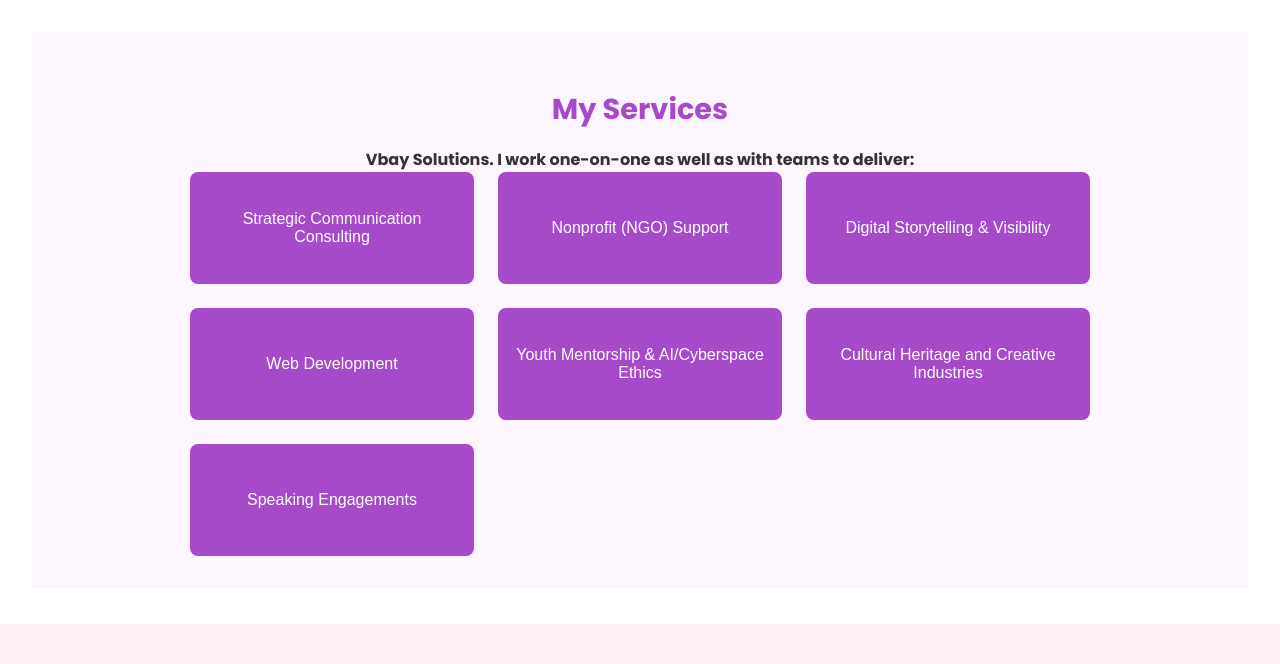
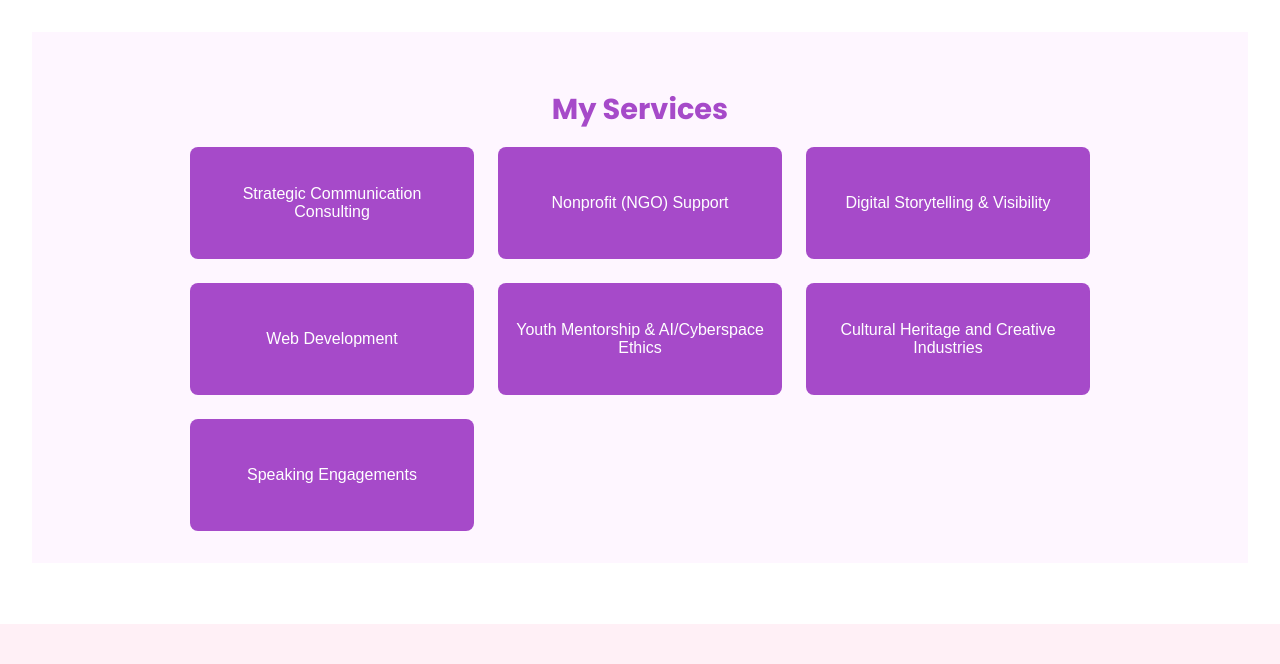
Before and after one commit to githuber-234/Nneka-Portfolio, a Django app: page /services/ in a window 1280 px wide. Shown: the part 100-764 px from the top of the page. Run offline with Django 5.2, Linux system fonts and the light colour scheme.

Commit message:
Update services.html

```diff
--- a/portfolio/templates/portfolio/services.html
+++ b/portfolio/templates/portfolio/services.html
@@ -6,7 +6,6 @@
 />
 <section class="services">
   <h2>My Services</h2>
-  <span class="services-span"><strong>Vbay Solutions. I work one-on-one as well as with teams to deliver:</strong></span>
   <div class="content">
     <button type="submit" id="btn1">Strategic Communication Consulting</button>
     <button type="submit" id="btn2">Nonprofit (NGO) Support</button>
```
